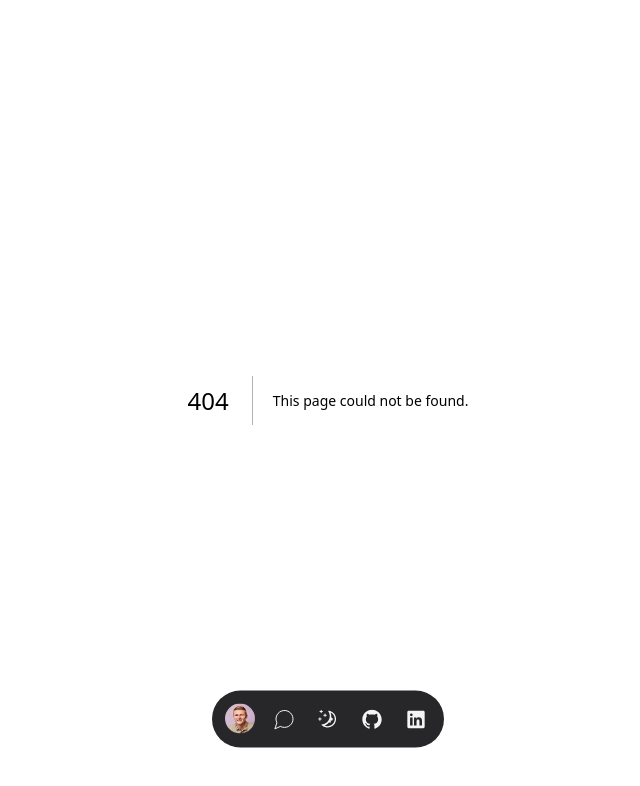
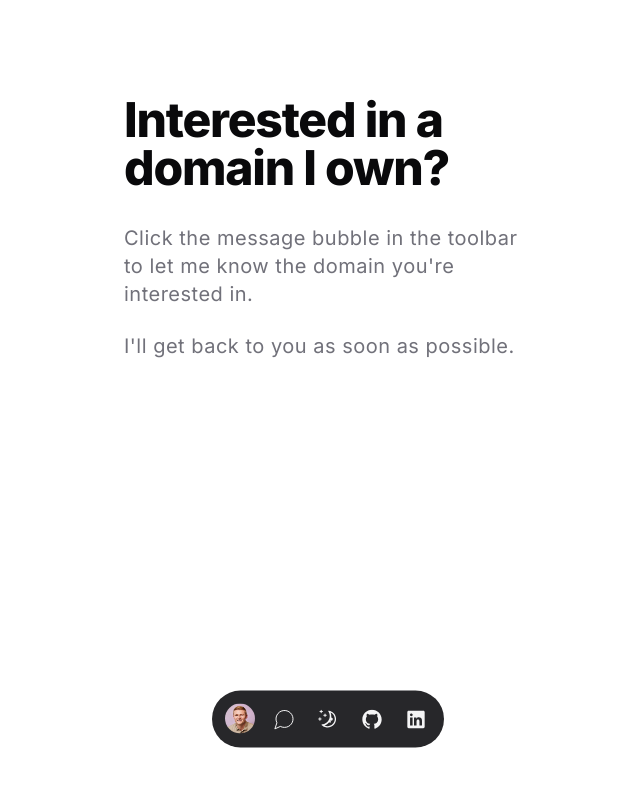
Before and after one commit to cody-hoffman/codyhoffman.com, a Next.js app: page /domains in a window 1280 px wide. Before the commit this address had no page. Shown: the top 786 px of the page, without its empty margins (312-952 px from the left). Built offline with nearby package versions, Linux system fonts and the light colour scheme.

Commit message:
feat: add hidden domains page

```diff
--- /dev/null
+++ b/src/app/domains/page.tsx
@@ -0,0 +1,16 @@
+export default function Domains() {
+  return (
+    <main className="flex flex-col p-8 pt-16  md:p-24 max-w-[600px] mx-auto mb-28">
+      <h1 className="scroll-m-20 text-4xl font-extrabold tracking-tight md:text-5xl">
+        Interested in a domain I own?
+      </h1>
+      <p className="mt-8 text-xl text-muted-foreground tracking-wide">
+        Click the message bubble in the toolbar to let me know the domain
+        you&apos;re interested in.
+      </p>
+      <p className="mt-6 text-xl text-muted-foreground tracking-wide">
+        I&apos;ll get back to you as soon as possible.
+      </p>
+    </main>
+  );
+}
```
Also changed, not shown: 1 other file (tests, documents, lock files or other folders).
